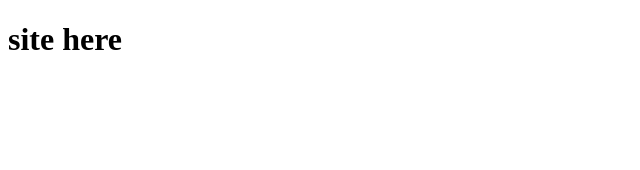
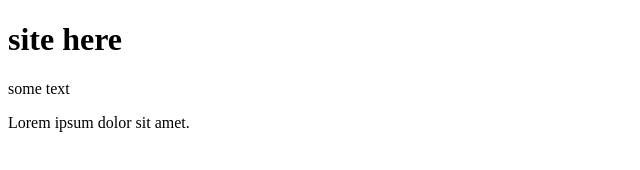
Before and after one commit to scimbal19/site, a plain HTML site: page index.html in a window 1280 px wide. Shown: the whole page, without its empty margins (0-640 px from the left). Drawn offline with Linux system fonts and the light colour scheme.

Commit message:
second commit

```diff
--- a/index.html
+++ b/index.html
@@ -9,5 +9,7 @@
   </head>
   <body>
     <h1>site here</h1>
+    <p>some text</p>
+    <p>Lorem ipsum dolor sit amet.</p>
   </body>
 </html>
```
